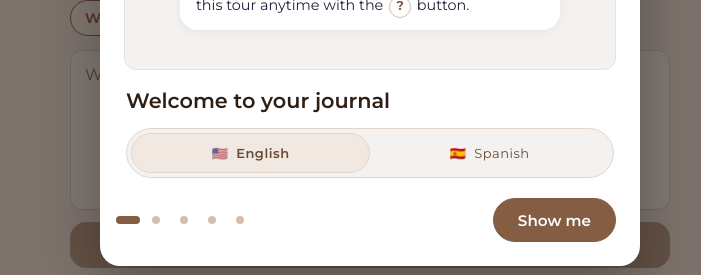
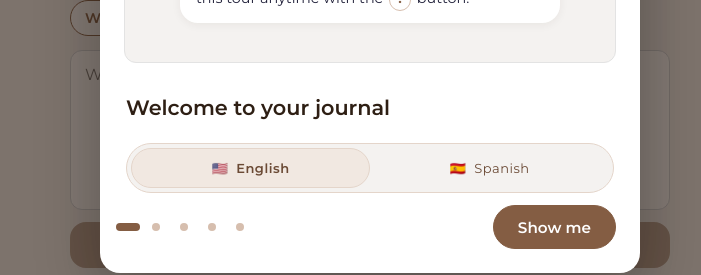
Before and after one commit to alejandroluisacosta/detox-mental-2.0, a React (Vite) app in the folder frontend/: page /journal in a window 1280 px wide. Shown: the part 416-691 px from the top of the page, without its empty margins (270-971 px from the left). Built offline with nearby package versions, Linux system fonts and the light colour scheme; no server answers.

Commit message:
Increase margin top of language switcher in journal onboarding

```diff
--- a/frontend/src/Components/LanguageSwitcher/LanguageSwitcher.css
+++ b/frontend/src/Components/LanguageSwitcher/LanguageSwitcher.css
@@ -8,6 +8,7 @@
     border: 1px solid #E4D5CA;
     border-radius: 999px;
     background: var(--background);
+    margin-top: 22px;
 }
 
 /* One highlight that slides between the options instead of each option repainting. */
--- a/frontend/src/Components/OnboardingSlideshow/OnboardingSlideshow.css
+++ b/frontend/src/Components/OnboardingSlideshow/OnboardingSlideshow.css
@@ -109,7 +109,7 @@
   color: #4a4a5a;
 }
 
-.onboarding-slideshow__copy .language-switcher {
+.onboarding-slideshow__copy {
   margin-top: 14px;
 }
 
```
